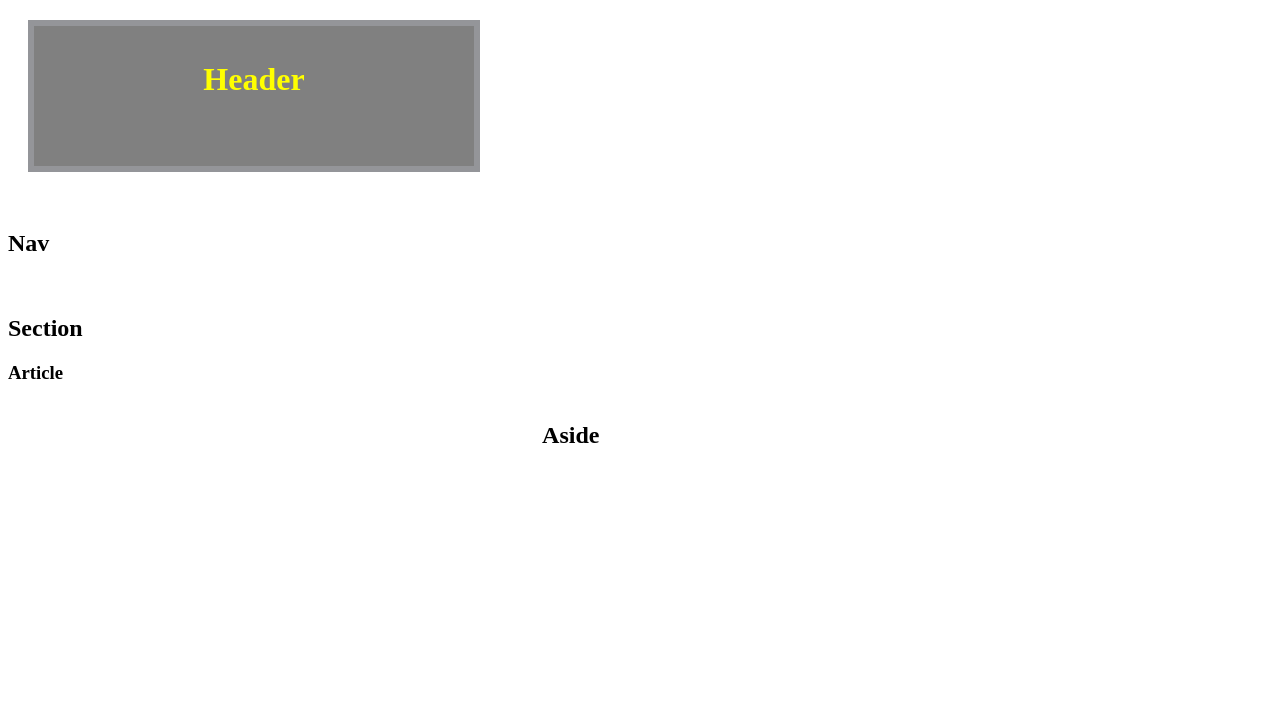
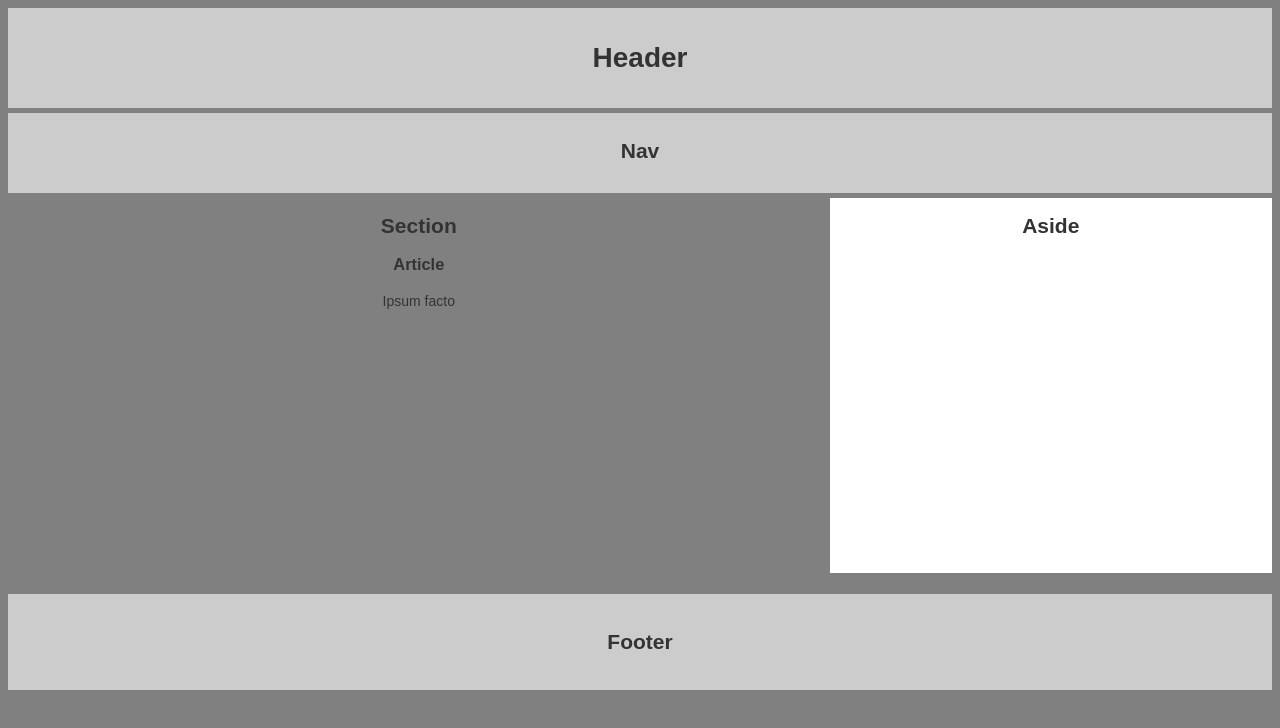
Before and after one commit to jw0621/homework-1, a plain HTML site: page firstpage/first.html in a window 1280 px wide. Drawn offline with Linux system fonts and the light colour scheme.

Commit message:
added basic dimensions

```diff
--- a/firstpage/first.html
+++ b/firstpage/first.html
@@ -10,24 +10,32 @@
 
 <body>
         <!--website banner-->
-    <div class="bannersaga">
+        <header>
             <h1>Header</h1>
-    </div>
-<br>
+        </header>
         <!--navigation bar-->
-    <div class="navbar">
+        <section id="navbar">
                 <h2>Nav</h2>
-    </div>
-<br>
+        </section>
             <!--Main article area-->
-    <div class="article">
+        <section id="main">
+            <section id="section">
                 <h2>Section</h2>
                     <h3>Article</h3>
-                    <p1></p1>
+                        <p1>
+                            Ipsum facto
+                        </p1>
+            </section>
             <!--aside section-->
-        <div class="aside">
+                <section id="aside">
                     <h2>Aside</h2>
-        </div>
-    </div>
+                </section>
+            </section>
+        </section>
+    <br>
+        <!--footer-->
+        <footer>
+            <h2>Footer</h2>
+        </footer>
 </body>
 </html>
--- a/firstpage/firststyle.css
+++ b/firstpage/firststyle.css
@@ -1,18 +1,48 @@
-.bannersaga {background: gray;
-    border: 6px solid #949599;
+* {
+    box-sizing: border-box;
+    text-align: center;
+    }
+
+body {
+    font-size: 14px;
+    line-height: 150%;
+    color: rgb(51, 51, 51);
+    background: gray;
+    font-family: arial;
+}
+
+header {
+    background: #ccc;
     height: 100px;
-    margin: 20px;
     padding: 20px;
-    width: 400px;
-    color: yellow;
-    text-align: center;
-    line-height: 150%
+    margin-bottom: 5px
 }
-.aside {
-    float: right;
-    width: 35%;
+
+#navbar {
+    background: #ccc;
+    height: 80px;
+    padding: 10px;
+    margin: 5px 0 5px 0;
 }
-.article {
+
+#main {
+    height: 375px
+}
+
+#section {
     float: left;
     width: 65%;
 }
+
+#aside {
+    float: left;
+    width: 35%;
+    background: #fff;
+    height: 375px;
+}
+
+footer {
+    padding: 20px;
+    clear: both;
+    background: #ccc;
+}
```
Lines whose indentation alone changed are shown as unchanged.
